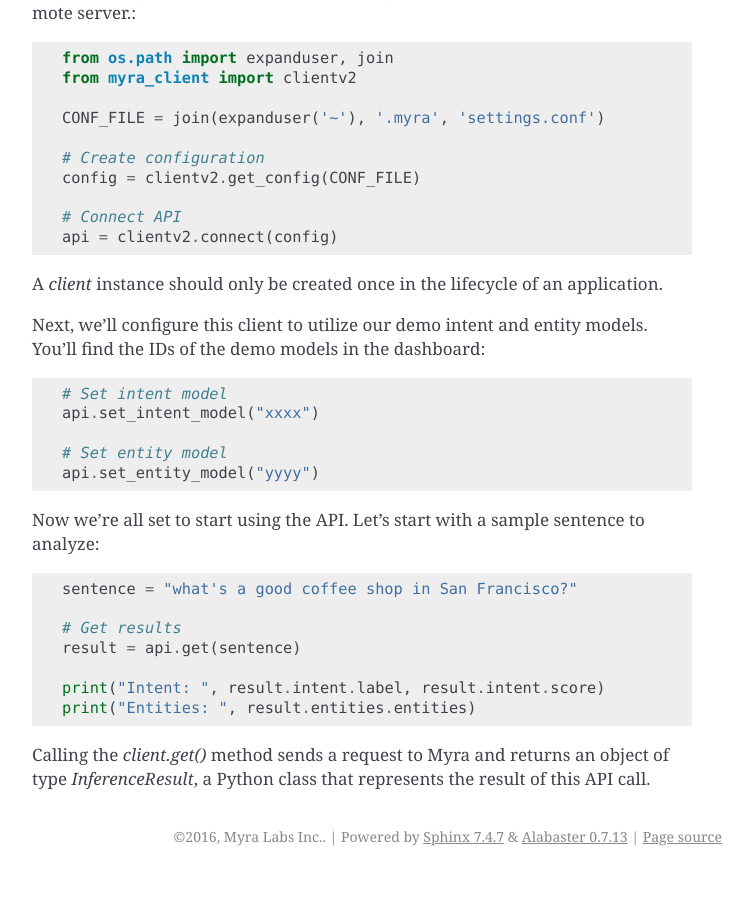
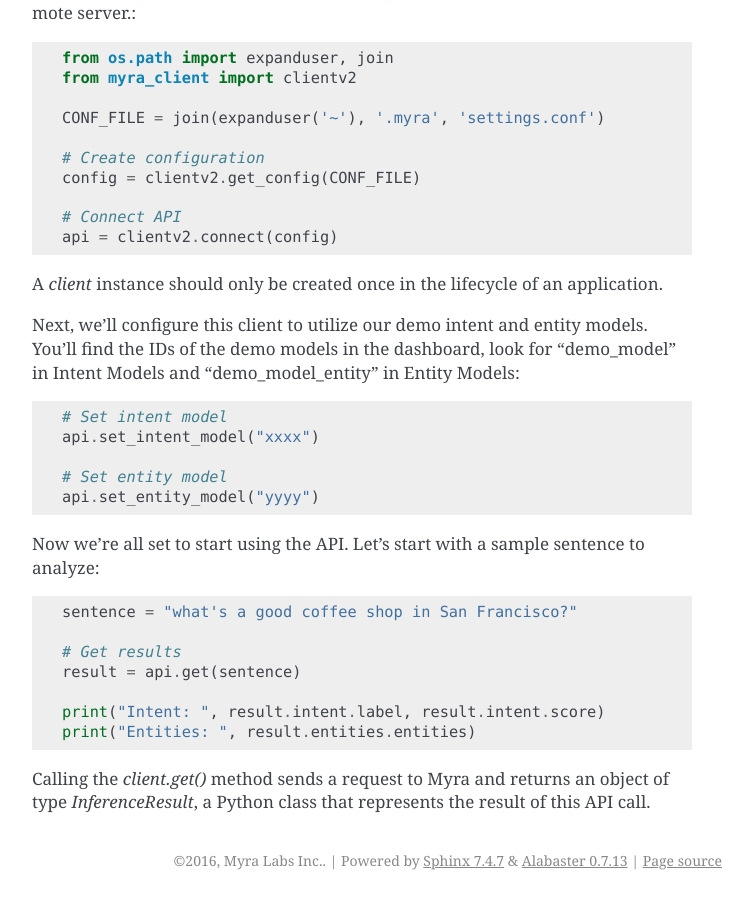
Before and after one commit to viksit/keyframe, a Sphinx documentation site: the page built from docs/quickstart.rst, in a window 1280 px wide and 900 px high, scrolled down 1351 px. Shown: the whole window, without its empty margins (388-1141 px from the left). Built offline with Sphinx 7.4.7, drawn with Linux system fonts in a browser that asks for light colours; pages that are not in the unit, such as notebooks, are missing from menus; before the commit the page ends 2227 px from its top, so only the background shows below that.

Commit message:
Update quickstart.rst

```diff
--- a/docs/quickstart.rst
+++ b/docs/quickstart.rst
@@ -61,7 +61,7 @@ The first thing you need is to initialize the Myra API client and connect to the
 
 A `client` instance should only be created once in the lifecycle of an application.
 
-Next, we'll configure this client to utilize our demo intent and entity models. You'll find the IDs of the demo models in the dashboard::
+Next, we'll configure this client to utilize our demo intent and entity models. You'll find the IDs of the demo models in the dashboard, look for "demo_model" in Intent Models and "demo_model_entity" in Entity Models::
 
     # Set intent model
     api.set_intent_model("xxxx")
```
